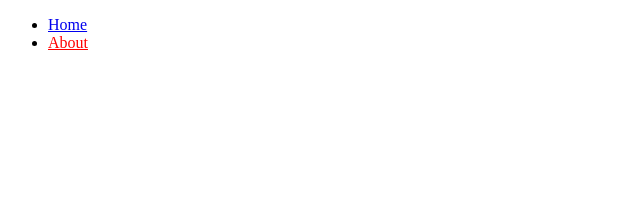
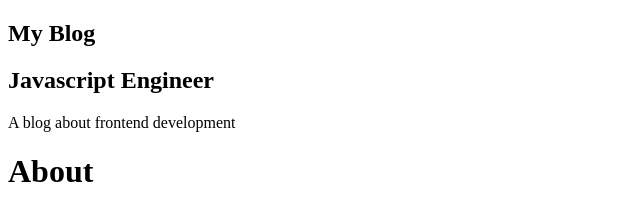
Before and after one commit to igorsouza-dev/gatsby-blog, a Gatsby site: page /about in a window 1280 px wide. Shown: the whole page, without its empty margins (0-640 px from the left). Built offline with nearby package versions, Linux system fonts and the light colour scheme; Gatsby itself is replaced by a stand-in of ours.

Commit message:
Added profile component. Testing graphql

```diff
--- a/gatsby-config.js
+++ b/gatsby-config.js
@@ -2,7 +2,8 @@ module.exports = {
   siteMetadata: {
     title: `My Blog`,
     description: `A blog about frontend development`,
-    author: `@myblog`,
+    author: `@igorsouza-dev`,
+    position: 'Javascript Engineer',
   },
   plugins: [
     `gatsby-plugin-react-helmet`,
@@ -31,4 +32,4 @@ module.exports = {
     // To learn more, visit: https://gatsby.dev/offline
     // `gatsby-plugin-offline`,
   ],
-}
+};
--- a/package.json
+++ b/package.json
@@ -27,7 +27,7 @@
   "license": "MIT",
   "scripts": {
     "build": "gatsby build",
-    "develop": "gatsby develop",
+    "develop": "GATSBY_GRAPHQL_IDE=playground gatsby develop",
     "format": "prettier --write \"**/*.{js,jsx,json,md}\"",
     "start": "npm run develop",
     "serve": "gatsby serve",
--- /dev/null
+++ b/src/components/Profile/index.js
@@ -0,0 +1,28 @@
+import React from 'react';
+import { useStaticQuery, StaticQuery, graphql } from 'gatsby';
+const Profile = () => {
+  const {
+    site: {
+      siteMetadata: { title, position, description },
+    },
+  } = useStaticQuery(graphql`
+    query getSiteMeta {
+      site {
+        siteMetadata {
+          title
+          description
+          position
+        }
+      }
+    }
+  `);
+  return (
+    <div className="profile-wrapper">
+      <h1>{title}</h1>
+      <h2>{position}</h2>
+      <p>{description}</p>
+    </div>
+  );
+};
+
+export default Profile;
--- a/src/components/layout.js
+++ b/src/components/layout.js
@@ -1,8 +1,16 @@
 import React from "react"
 import PropTypes from "prop-types"
+import Profile from "./Profile"
 
 const Layout = ({ children }) => {
-  return <main>{children}</main>
+  return (
+    <>
+      <aside>
+        <Profile />
+      </aside>
+      <main>{children}</main>
+    </>
+  )
 }
 
 Layout.propTypes = {
--- a/src/pages/about.js
+++ b/src/pages/about.js
@@ -1,19 +1,13 @@
 import React from "react"
 import { Link } from "gatsby"
+import Layout from "../components/layout"
+import SEO from "../components/seo"
 
 const AboutPage = () => (
-  <>
-    <ul>
-      <li>
-        <Link to="/">Home</Link>
-      </li>
-      <li>
-        <Link to="/about" activeStyle={{ color: "red" }}>
-          About
-        </Link>
-      </li>
-    </ul>
-  </>
+  <Layout>
+    <SEO title="About" />
+    <h1>About</h1>
+  </Layout>
 )
 
 export default AboutPage
```
Also changed, not shown: README.md, 1 other file.
